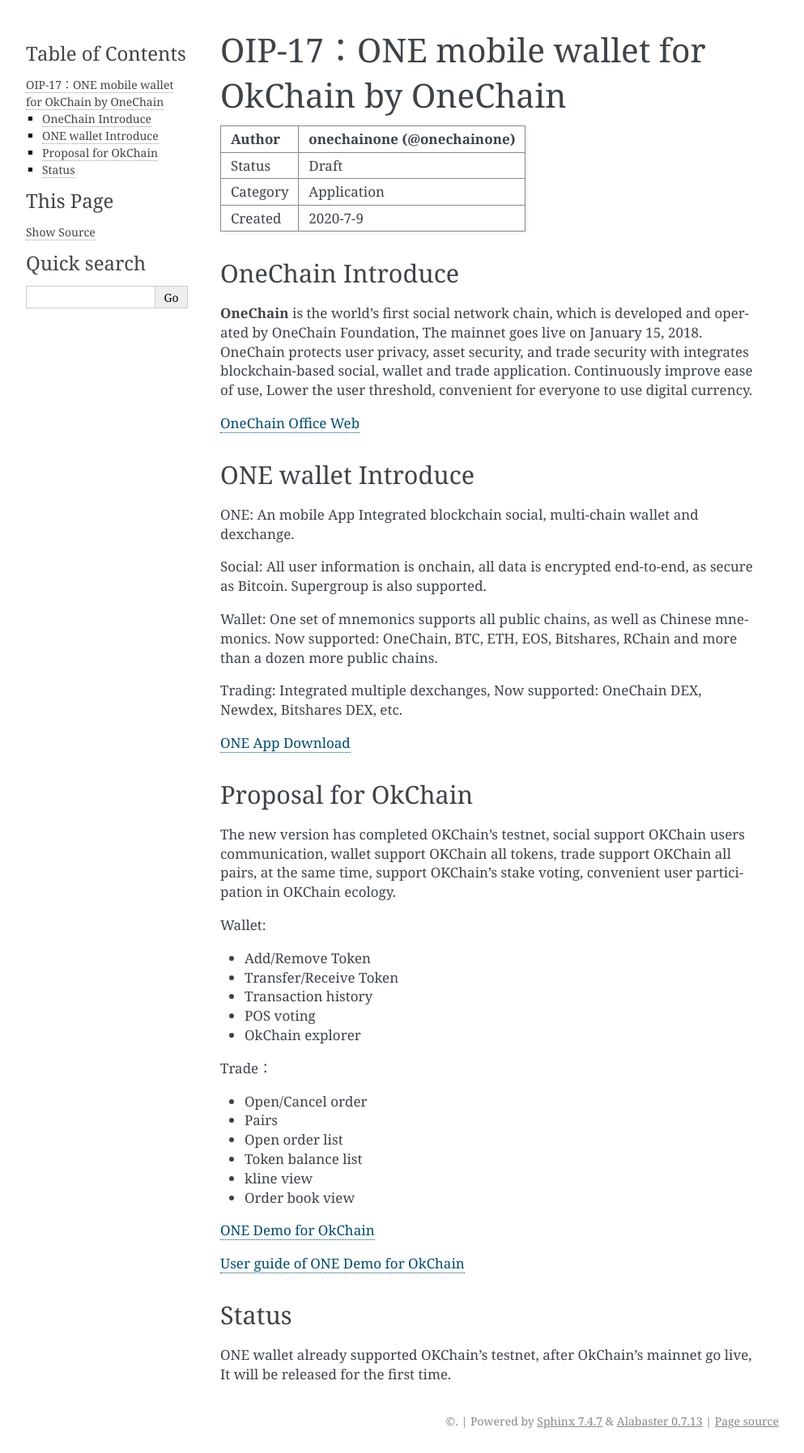
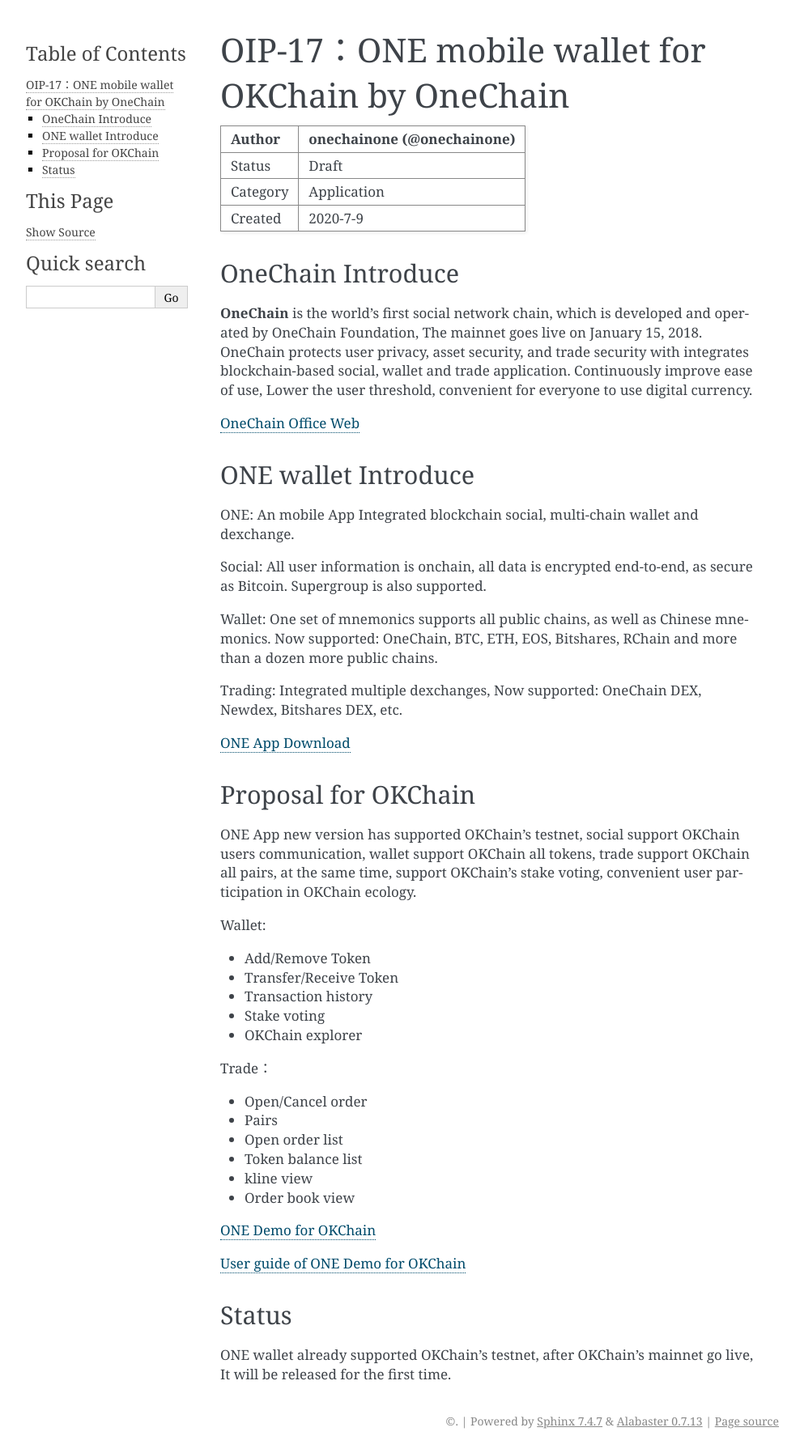
Before and after one commit to okx/KIPs, a Sphinx documentation site: the page built from docs/draft/OIP-17.md, in a window 1280 px wide. Shown: the whole page at 81% size, without its empty margins (148-1141 px from the left). Built offline with Sphinx 7.4.7, drawn with Linux system fonts in a browser that asks for light colours.

Commit message:
update english verion2

```diff
--- a/docs/draft/OIP-17.md
+++ b/docs/draft/OIP-17.md
@@ -1,4 +1,4 @@
-# OIP-17：ONE mobile wallet for OkChain by OneChain
+# OIP-17：ONE mobile wallet for OKChain by OneChain
 
 | Author   | onechainone (@onechainone) |
 | -------- | ------------------------ |
@@ -25,16 +25,16 @@
 
 [ONE App Download](http://app.onechain.one/appstart.html)
 
-## Proposal for OkChain
+## Proposal for OKChain
 
-The new version has completed OKChain's testnet, social support OKChain users communication, wallet support OKChain all tokens, trade support OKChain all pairs, at the same time, support OKChain's stake voting, convenient user participation in OKChain ecology.
+ONE App new version has supported OKChain's testnet, social support OKChain users communication, wallet support OKChain all tokens, trade support OKChain all pairs, at the same time, support OKChain's stake voting, convenient user participation in OKChain ecology.
 
 Wallet:
  - Add/Remove Token
  - Transfer/Receive Token
  - Transaction history
- - POS voting
- - OkChain explorer
+ - Stake voting
+ - OKChain explorer
 
 Trade：
  - Open/Cancel order
@@ -44,10 +44,10 @@
  - kline view
  - Order book view
 
-[ONE Demo for OkChain](http://app1.haoduobi.cn/android/one320.apk)
+[ONE Demo for OKChain](http://app1.haoduobi.cn/android/one320.apk)
 
-[User guide of ONE Demo for OkChain](https://github.com/onechainone/OIPs/wiki)
+[User guide of ONE Demo for OKChain](https://github.com/onechainone/OIPs/wiki)
 
 
 ## Status
-ONE wallet already supported OKChain's testnet, after OkChain's mainnet go live, It will be released for the first time.
+ONE wallet already supported OKChain's testnet, after OKChain's mainnet go live, It will be released for the first time.
```
